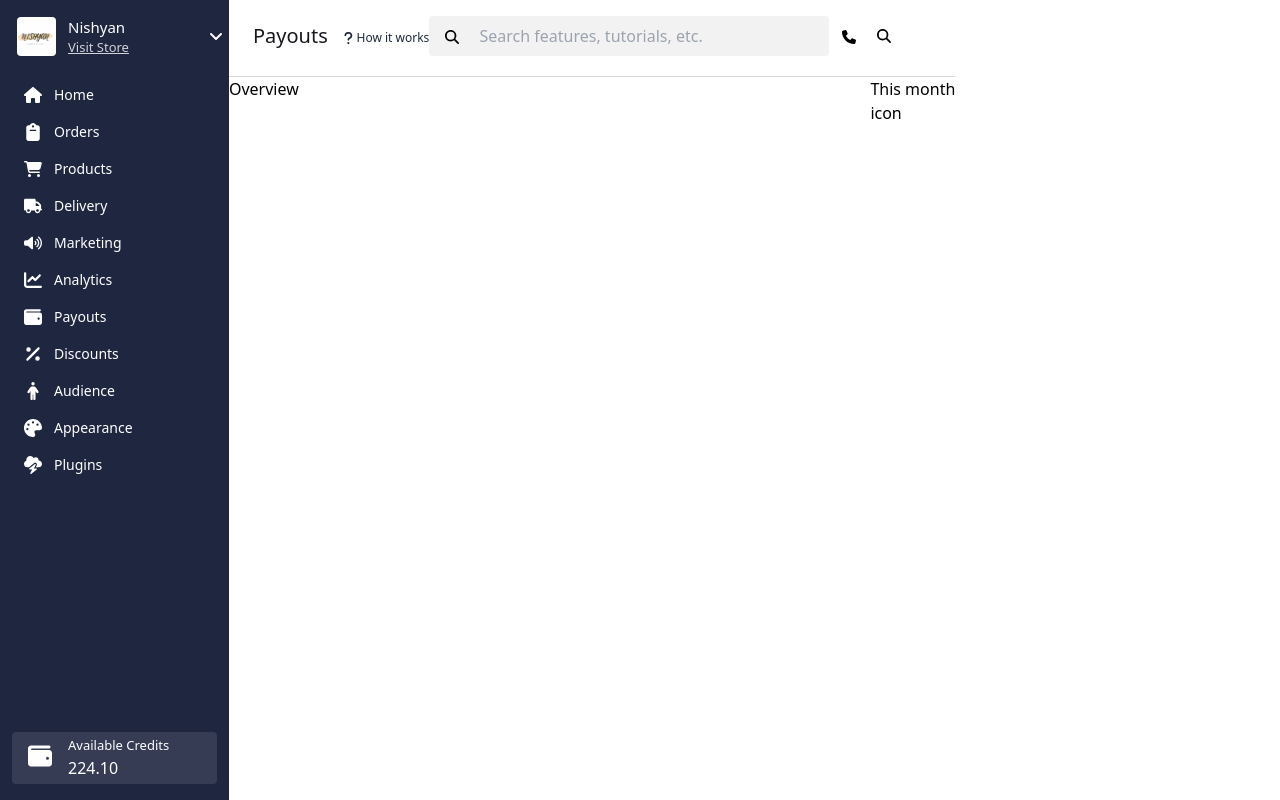
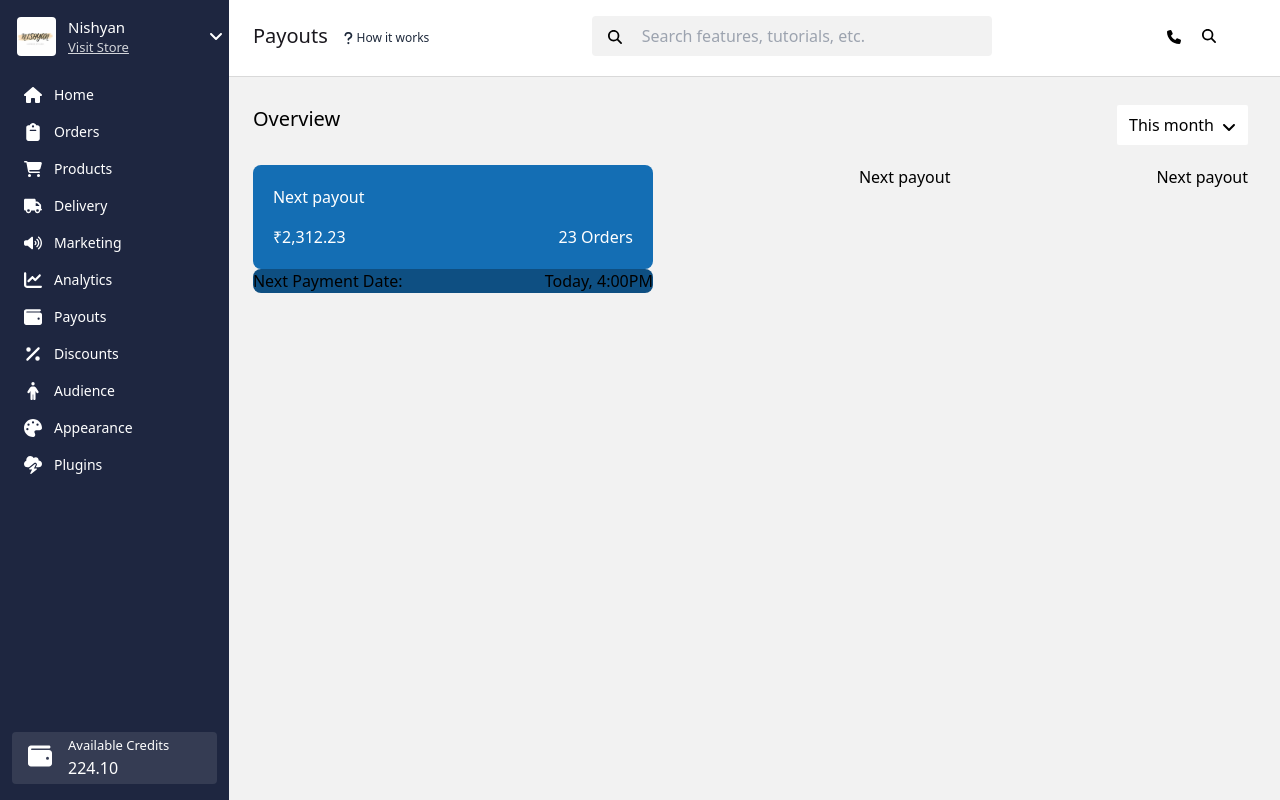
Before and after one commit to Aswin246/frontend-practice, a React (Vite) app: page / in a window 1280 px wide. Built offline with nearby package versions, Linux system fonts and the light colour scheme.

Commit message:
in progress

```diff
--- a/src/App.tsx
+++ b/src/App.tsx
@@ -6,15 +6,17 @@ import "./App.css";
 import { Sidebar } from "./Sidebar";
 import Header from "./components/Header";
 import Overview from "./components/Overview";
+import { Payout } from "./components/payout";
 
 function App() {
   return (
     <>
       <div className="flex flex-row">
         <Sidebar></Sidebar>
-        <div className="flex flex-col">
+        <div className="flex flex-col flex-grow bg-[#F2F2F2]">
           <Header />
           <Overview />
+          <Payout />
         </div>
       </div>
     </>
--- a/src/components/Overview.tsx
+++ b/src/components/Overview.tsx
@@ -1,11 +1,14 @@
+import { FontAwesomeIcon } from "@fortawesome/react-fontawesome";
+import { faAngleDown } from "@fortawesome/free-solid-svg-icons";
+
 export default function Overview() {
   return (
     <>
-      <div className="flex flex-row justify-between">
-        <div>Overview</div>
-        <div>
+      <div className="flex flex-row justify-between ml-6 mt-7 bg-[#F2F2F2] mr-8">
+        <h5 className="text-black font-medium text-xl">Overview</h5>
+        <div className="flex justify-center items-center gap-2 bg-white px-3 py-2  rounded-sm">
           <div>This month</div>
-          <div>icon</div>
+          <FontAwesomeIcon className="pt-1" icon={faAngleDown} />
         </div>
       </div>
     </>
--- a/src/components/TopElement.tsx
+++ b/src/components/TopElement.tsx
@@ -15,7 +15,7 @@ export function TopElement() {
               Visit Store
             </a>
           </div>
-          <div className="ml-20 mt-2 w-[20px] h-[20px]">
+          <div className="ml-20 mt-2 w-[20px] h-[20px] justify-center">
             <FontAwesomeIcon icon={faAngleDown} />
           </div>
         </div>
--- /dev/null
+++ b/src/components/payout.tsx
@@ -0,0 +1,24 @@
+export function Payout() {
+  return (
+    <>
+      <div className="flex flex-row justify-between ml-6 mr-8 mt-5">
+        <div className="flex flex-col">
+          <div className="min-w-[400px] bg-[#146EB4] text-white p-5 flex flex-col  justify-between gap-4 rounded-[8px]">
+            <div> Next payout</div>
+            <div className="flex flex-row justify-between">
+              <div>₹2,312.23</div>
+              <div>23 Orders</div>
+            </div>
+          </div>
+          <div className=" flex flex-row justify-between rounded-[8px] bg-[#0E4F82] flex-grow items-end">
+            <div>Next Payment Date:</div>
+            <div>Today, 4:00PM</div>
+          </div>
+        </div>
+
+        <div>Next payout</div>
+        <div>Next payout</div>
+      </div>
+    </>
+  );
+}
```
